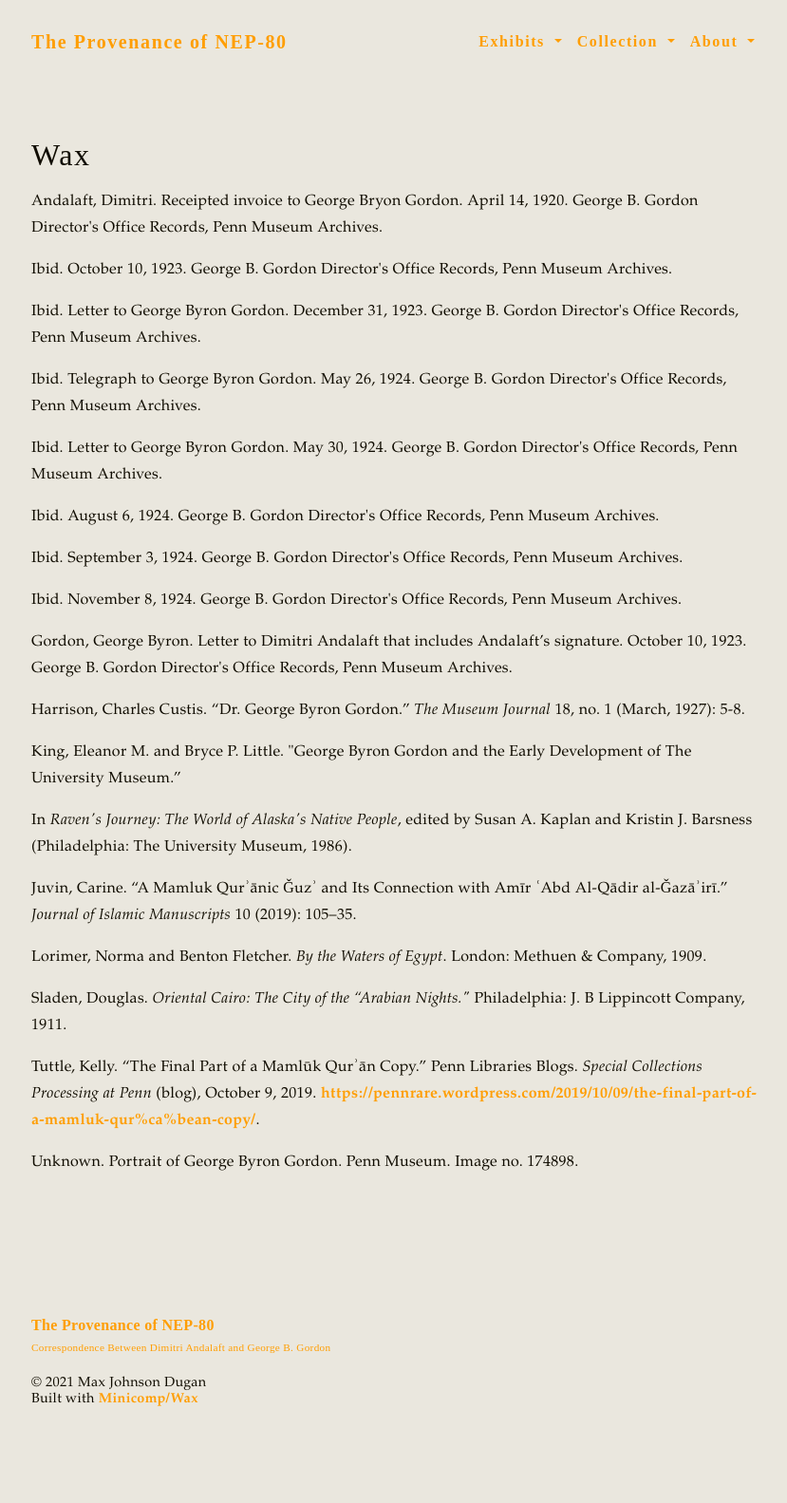
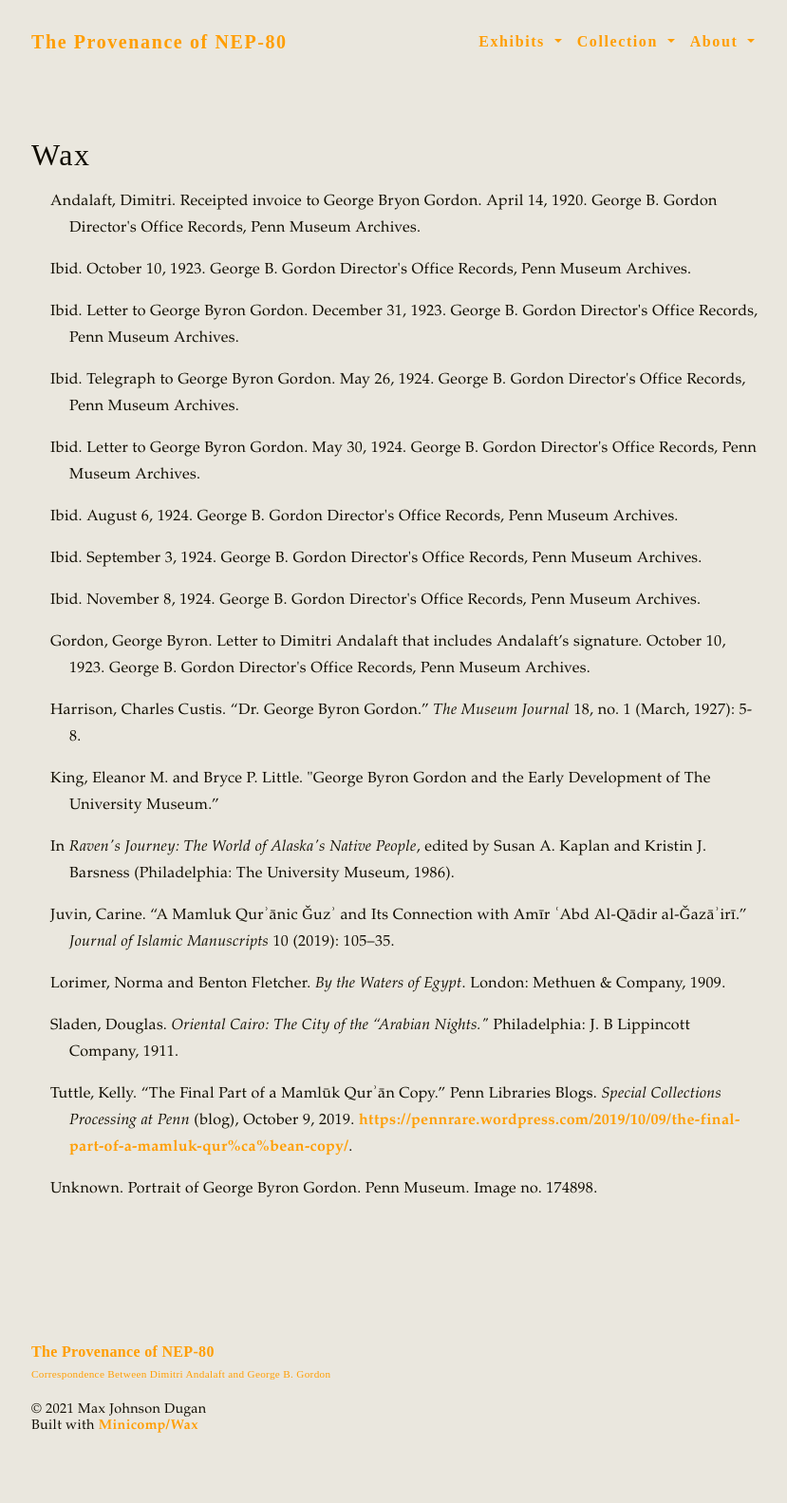
Before and after one commit to maxjdugan/wax-nep-80, a Jekyll site: the page built from pages/citations.md, in a window 1280 px wide. Shown: the whole page at 95% size, without its empty margins (222-1051 px from the left). Built offline with Jekyll 4.4.1, drawn with Linux system fonts in a browser that asks for light colours; before the commit the page ends 1555 px from its top, so only the background shows below that.

Commit message:
Little updates and fixes

```diff
--- a/_sass/_wax.scss
+++ b/_sass/_wax.scss
@@ -29,6 +29,20 @@ a:hover {
 }
 
 p {
+  color: $text-color;
+  max-width: 100%;
+  margin-bottom: $less-margin;
+  letter-spacing: .02rem;
+  font-weight: 400;
+  font-size: 1rem;
+  line-height: 1.75rem;
+  -webkit-font-smoothing: antialiased;
+  text-rendering: optimizeLegibility;
+}
+
+p.hang {
+  text-indent: -20px;
+  margin-left: 40px;
   color: $text-color;
   max-width: 100%;
   margin-bottom: $less-margin;
--- a/pages/citations.md
+++ b/pages/citations.md
@@ -4,20 +4,20 @@ title: Wax
 permalink: '/citations/'
 ---
 
-<p>Andalaft, Dimitri. Receipted invoice to George Bryon Gordon. April 14, 1920. George B. Gordon Director's Office Records, Penn Museum Archives.</p>
-<p>Ibid. October 10, 1923. George B. Gordon Director's Office Records, Penn Museum Archives.</p>
-<p>Ibid. Letter to George Byron Gordon. December 31, 1923. George B. Gordon Director's Office Records, Penn Museum Archives.</p>
-<p>Ibid. Telegraph to George Byron Gordon. May 26, 1924. George B. Gordon Director's Office Records, Penn Museum Archives.</p>
-<p>Ibid. Letter to George Byron Gordon. May 30, 1924. George B. Gordon Director's Office Records, Penn Museum Archives.</p>
-<p>Ibid. August 6, 1924. George B. Gordon Director's Office Records, Penn Museum Archives.</p>
-<p>Ibid. September 3, 1924. George B. Gordon Director's Office Records, Penn Museum Archives.</p>
-<p>Ibid. November 8, 1924. George B. Gordon Director's Office Records, Penn Museum Archives.</p>
-<p>Gordon, George Byron. Letter to Dimitri Andalaft that includes Andalaft’s signature. October 10, 1923. George B. Gordon Director's Office Records, Penn Museum Archives.</p>
-<p>Harrison, Charles Custis. “Dr. George Byron Gordon.” <i>The Museum Journal</i> 18, no. 1 (March, 1927): 5-8.</p>
-<p>King, Eleanor M. and Bryce P. Little. "George Byron Gordon and the Early Development of The University Museum.”</p>
-<p>In <i>Raven's Journey: The World of Alaska's Native People</i>, edited by Susan A. Kaplan and Kristin J. Barsness (Philadelphia: The University Museum, 1986).</p>
-<p>Juvin, Carine. “A Mamluk Qurʾānic Ǧuzʾ and Its Connection with Amīr ʿAbd Al-Qādir al-Ǧazāʾirī.” <i>Journal of Islamic Manuscripts</i> 10 (2019): 105–35.</p>
-<p>Lorimer, Norma and Benton Fletcher. <i>By the Waters of Egypt</i>. London: Methuen & Company, 1909.</p>
-<p>Sladen, Douglas. <i>Oriental Cairo: The City of the “Arabian Nights."</i> Philadelphia: J. B Lippincott Company, 1911.</p>
-<p>Tuttle, Kelly. “The Final Part of a Mamlūk Qurʾān Copy.” Penn Libraries Blogs. <i>Special Collections Processing at Penn</i> (blog), October 9, 2019. <a href="https://pennrare.wordpress.com/2019/10/09/the-final-part-of-a-mamluk-qur%ca%bean-copy/">https://pennrare.wordpress.com/2019/10/09/the-final-part-of-a-mamluk-qur%ca%bean-copy/</a>.</p>
-<p>Unknown. Portrait of George Byron Gordon. Penn Museum. Image no. 174898.</p>
+<p class="hang">Andalaft, Dimitri. Receipted invoice to George Bryon Gordon. April 14, 1920. George B. Gordon Director's Office Records, Penn Museum Archives.</p>
+<p class="hang">Ibid. October 10, 1923. George B. Gordon Director's Office Records, Penn Museum Archives.</p>
+<p class="hang">Ibid. Letter to George Byron Gordon. December 31, 1923. George B. Gordon Director's Office Records, Penn Museum Archives.</p>
+<p class="hang">Ibid. Telegraph to George Byron Gordon. May 26, 1924. George B. Gordon Director's Office Records, Penn Museum Archives.</p>
+<p class="hang">Ibid. Letter to George Byron Gordon. May 30, 1924. George B. Gordon Director's Office Records, Penn Museum Archives.</p>
+<p class="hang">Ibid. August 6, 1924. George B. Gordon Director's Office Records, Penn Museum Archives.</p>
+<p class="hang">Ibid. September 3, 1924. George B. Gordon Director's Office Records, Penn Museum Archives.</p>
+<p class="hang">Ibid. November 8, 1924. George B. Gordon Director's Office Records, Penn Museum Archives.</p>
+<p class="hang">Gordon, George Byron. Letter to Dimitri Andalaft that includes Andalaft’s signature. October 10, 1923. George B. Gordon Director's Office Records, Penn Museum Archives.</p>
+<p class="hang">Harrison, Charles Custis. “Dr. George Byron Gordon.” <i>The Museum Journal</i> 18, no. 1 (March, 1927): 5-8.</p>
+<p class="hang">King, Eleanor M. and Bryce P. Little. "George Byron Gordon and the Early Development of The University Museum.”</p>
+<p class="hang">In <i>Raven's Journey: The World of Alaska's Native People</i>, edited by Susan A. Kaplan and Kristin J. Barsness (Philadelphia: The University Museum, 1986).</p>
+<p class="hang">Juvin, Carine. “A Mamluk Qurʾānic Ǧuzʾ and Its Connection with Amīr ʿAbd Al-Qādir al-Ǧazāʾirī.” <i>Journal of Islamic Manuscripts</i> 10 (2019): 105–35.</p>
+<p class="hang">Lorimer, Norma and Benton Fletcher. <i>By the Waters of Egypt</i>. London: Methuen & Company, 1909.</p>
+<p class="hang">Sladen, Douglas. <i>Oriental Cairo: The City of the “Arabian Nights."</i> Philadelphia: J. B Lippincott Company, 1911.</p>
+<p class="hang">Tuttle, Kelly. “The Final Part of a Mamlūk Qurʾān Copy.” Penn Libraries Blogs. <i>Special Collections Processing at Penn</i> (blog), October 9, 2019. <a href="https://pennrare.wordpress.com/2019/10/09/the-final-part-of-a-mamluk-qur%ca%bean-copy/">https://pennrare.wordpress.com/2019/10/09/the-final-part-of-a-mamluk-qur%ca%bean-copy/</a>.</p>
+<p class="hang">Unknown. Portrait of George Byron Gordon. Penn Museum. Image no. 174898.</p>
```
Also changed, not shown: _exhibits/a.md (+1 -1 lines), pages/about.md (+1 -1 lines).
